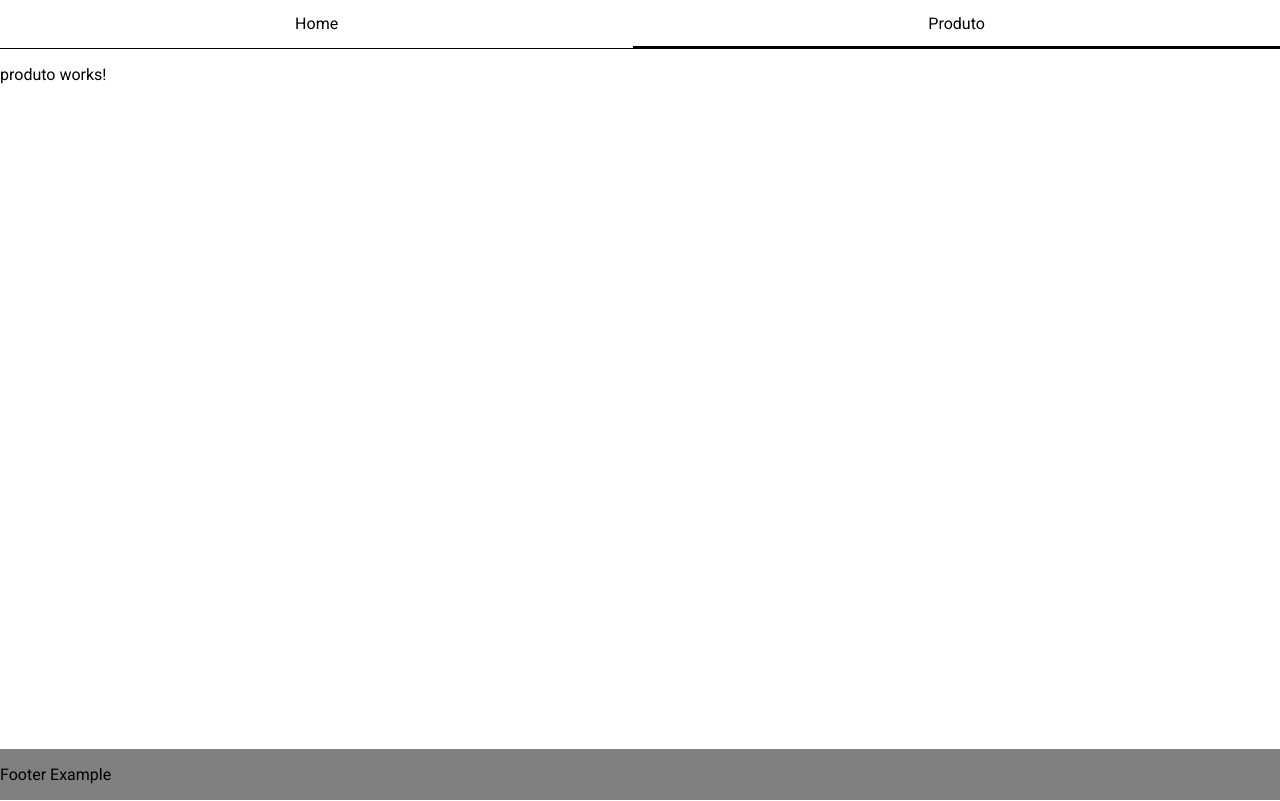
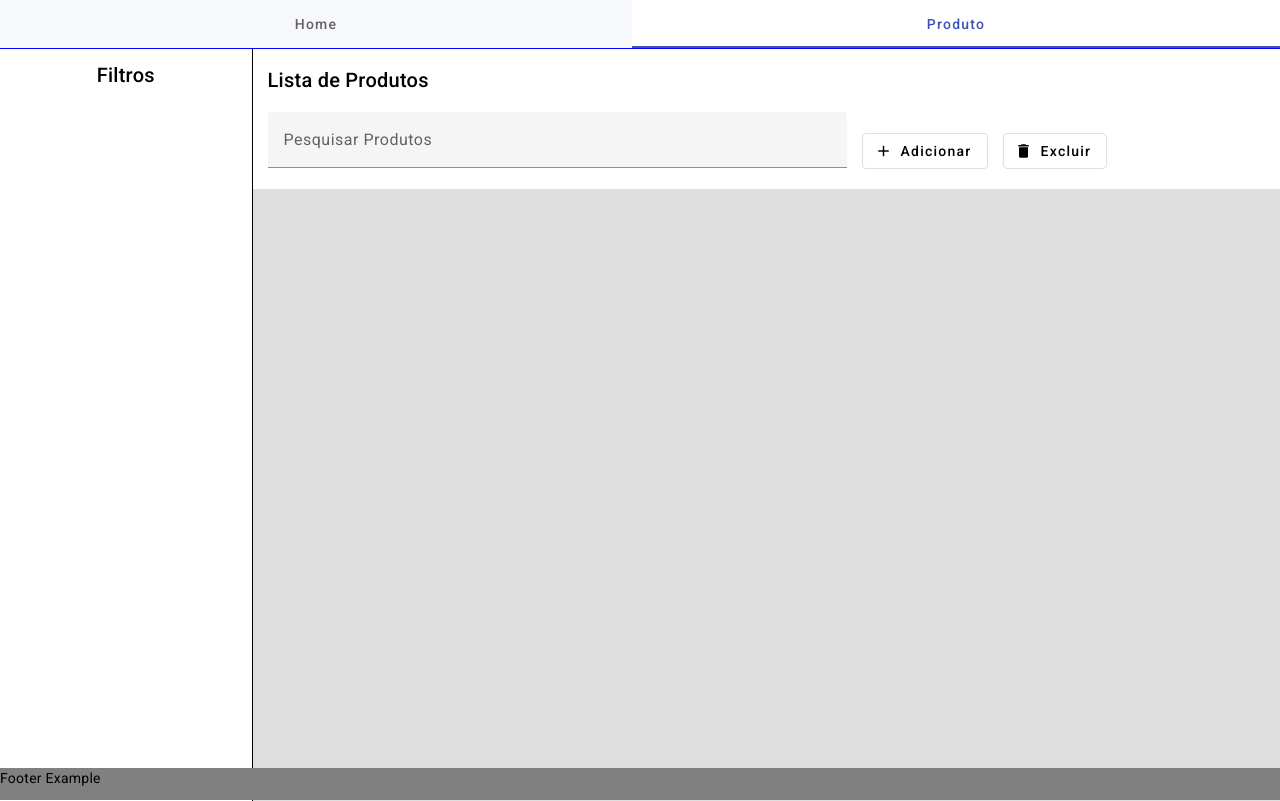
Before and after one commit to GabKT/learningAngular, an Angular app: page /produto in a window 1280 px wide. Built offline with nearby package versions, Linux system fonts and the light colour scheme.

Commit message:
feat: adicionar base do layout para tela Produto

```diff
--- a/angular.json
+++ b/angular.json
@@ -27,7 +27,8 @@
               }
             ],
             "styles": [
-              "src/styles.css"
+              "src/styles.css",
+              "@angular/material/prebuilt-themes/indigo-pink.css"
             ],
             "scripts": []
           },
--- a/src/app/app.component.ts
+++ b/src/app/app.component.ts
@@ -2,6 +2,8 @@ import { Component } from '@angular/core';
 import { RouterOutlet } from '@angular/router';
 import { NavComponent } from './components/template/nav/nav.component';
 import { FooterComponent } from './components/template/footer/footer.component';
+
+
 
 @Component({
   selector: 'app-root',
--- /dev/null
+++ b/src/app/views/produto/card/card.component.html
@@ -0,0 +1 @@
+<p>card works!</p>
--- a/src/app/views/produto/produto.component.css
+++ b/src/app/views/produto/produto.component.css
@@ -0,0 +1,35 @@
+main {
+    display: flex;
+    flex-direction: row;
+    height: 94%;
+    border-top: solid 1px blue;
+}
+
+.filterSection {
+    display: flex;
+    flex-grow: 0.33;
+    justify-content: center;
+    border-right: solid 1px black;
+    padding: 10px;
+}
+
+.productList {
+    flex-grow: 1;
+    background-color: rgb(222, 222, 222);
+}
+
+.headerSearch {
+    background-color: white;
+    padding: 15px;
+    height: 110px;
+}
+
+.toolBarSearch {
+    display: flex;
+    gap: 15px;
+    align-items: center;
+}
+
+mat-form-field {
+    flex-grow: 0.7;
+}
--- a/src/app/views/produto/produto.component.html
+++ b/src/app/views/produto/produto.component.html
@@ -1 +1,28 @@
-<p>produto works!</p>
+<main>
+    <section class="filterSection">
+        <h2>Filtros</h2>
+    </section>
+    <section class="productList">
+        <div class="headerSearch">
+            <h2>Lista de Produtos</h2>
+            <div class="toolBarSearch">
+                <mat-form-field>
+                    <input class="searchInput" matInput placeholder="Pesquisar Produtos">
+                </mat-form-field>
+                <button mat-stroked-button>
+                    <mat-icon>add</mat-icon>
+                    Adicionar
+                </button>
+                <button mat-stroked-button>
+                    <mat-icon>
+                        delete
+                    </mat-icon>
+                    Excluir
+                </button>
+            </div>
+        </div>
+        <div class="content">
+
+        </div>
+    </section>
+</main>
```
Also changed, not shown: src/app/views/produto/card/card.component.ts (added, +11 -0 lines), src/app/views/produto/produto.component.ts (+11 -1 lines), src/styles.css (+9 -2 lines), src/app/views/produto/card/card.component.css (added), 1 other file (tests, documents, lock files or other folders).
